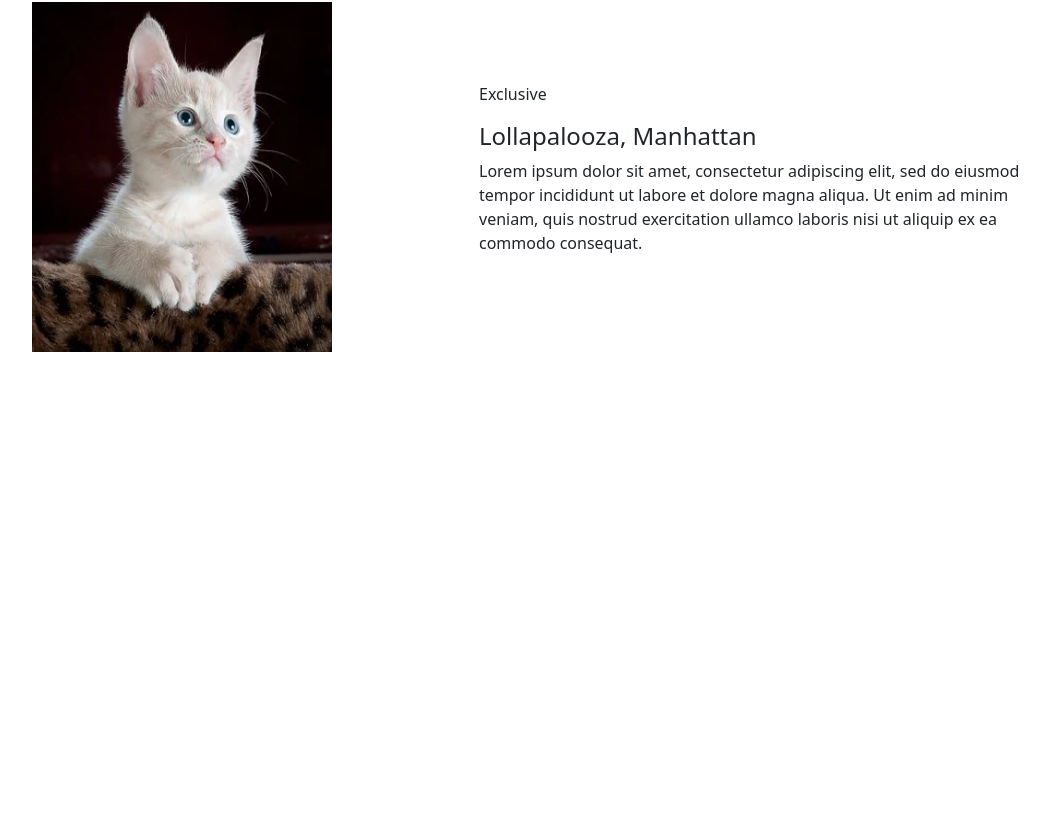
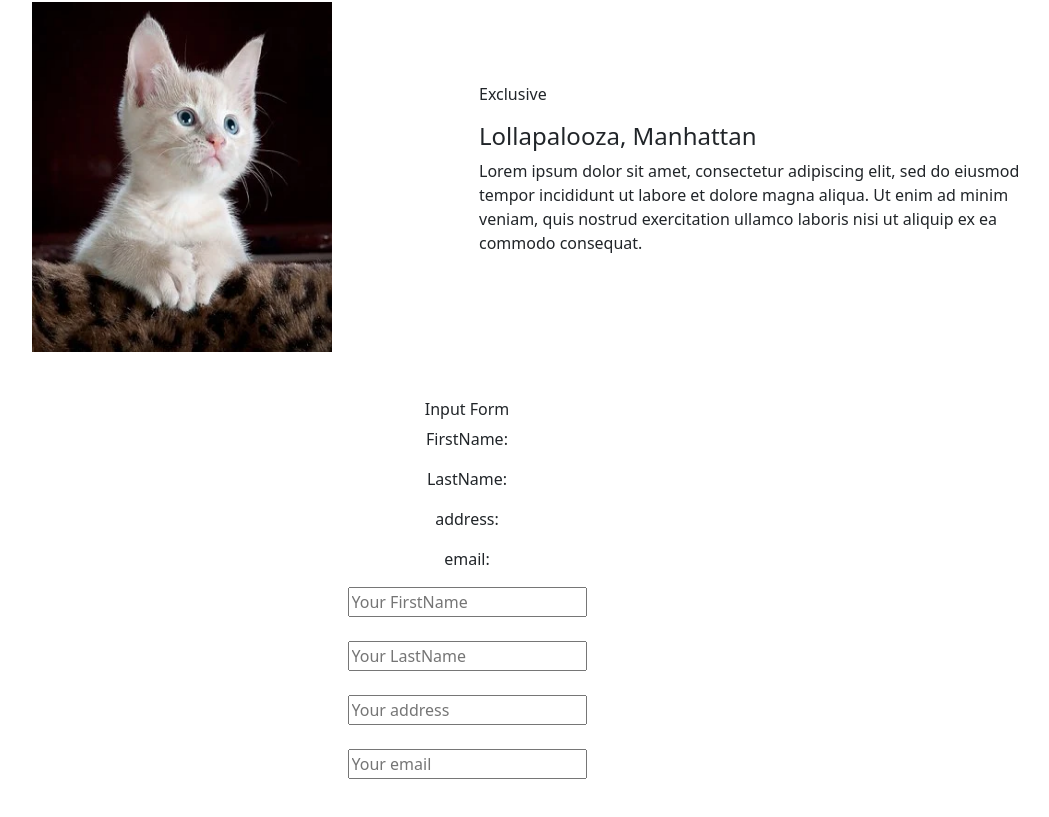
Before and after one commit to mrsamia/scrimba_tutorial, a React (Create React App) app in the folder my-app/: page / in a window 1280 px wide. Shown: the part 7266-8083 px from the top of the page, without its empty margins (173-1222 px from the left). Before the commit the page ends 7618 px from the top, so only its background shows below. Built offline with nearby package versions, Linux system fonts and the light colour scheme.

Commit message:
SRM | Form

```diff
--- a/my-app/src/App.js
+++ b/my-app/src/App.js
@@ -24,6 +24,7 @@ import BoxTwo from './BoxSquare/BoxTwo';
 import BoxThree from './BoxSquare/BoxThree';
 import AccordionFour from './UseState/AccordionFour';
 import PopularEvents from './Template/PopularEvents';
+import FormOne from './Form/FormOne';
 
 function App() {
   return (
@@ -54,6 +55,7 @@ function App() {
         <BoxTwo/>
         <BoxThree/>
         <PopularEvents/>
+        <FormOne/>
 
       </div>
       {/* <BbcMap />
--- /dev/null
+++ b/my-app/src/Form/FormOne.js
@@ -0,0 +1,39 @@
+import React, { useState } from 'react';
+
+
+
+function FormOne(props) {
+
+    const [value, setValue] = useState({
+        firstname: " ",
+        lastname: " ",
+        address: " ",
+        email: " "
+
+    })
+
+    function onchnageHandler(event) {
+        var myName = event.target.name;
+        var myValue = event.target.value;
+        setValue({ ...value, [myName]: myValue });
+
+    }
+
+    return (
+        <div className='container pt-5 pb-5'>
+            <h6>Input Form</h6>
+            <p>FirstName: {value.firstname}</p>
+            <p>LastName: {value.lastname}</p>
+            <p>address: {value.address}</p>
+            <p>email: {value.email}</p>
+            <form>
+                <input type="text" name="firstname" placeholder='Your FirstName' onChange={onchnageHandler} /><br></br><br></br>
+                <input type="text" name="lastname" placeholder='Your LastName' onChange={onchnageHandler} /><br></br><br></br>
+                <input type="text" name="address" placeholder='Your address' onChange={onchnageHandler} /><br></br><br></br>
+                <input type="text" name="email" placeholder='Your email' onChange={onchnageHandler} /><br></br><br></br>
+            </form>
+        </div>
+    );
+}
+
+export default FormOne;
```
